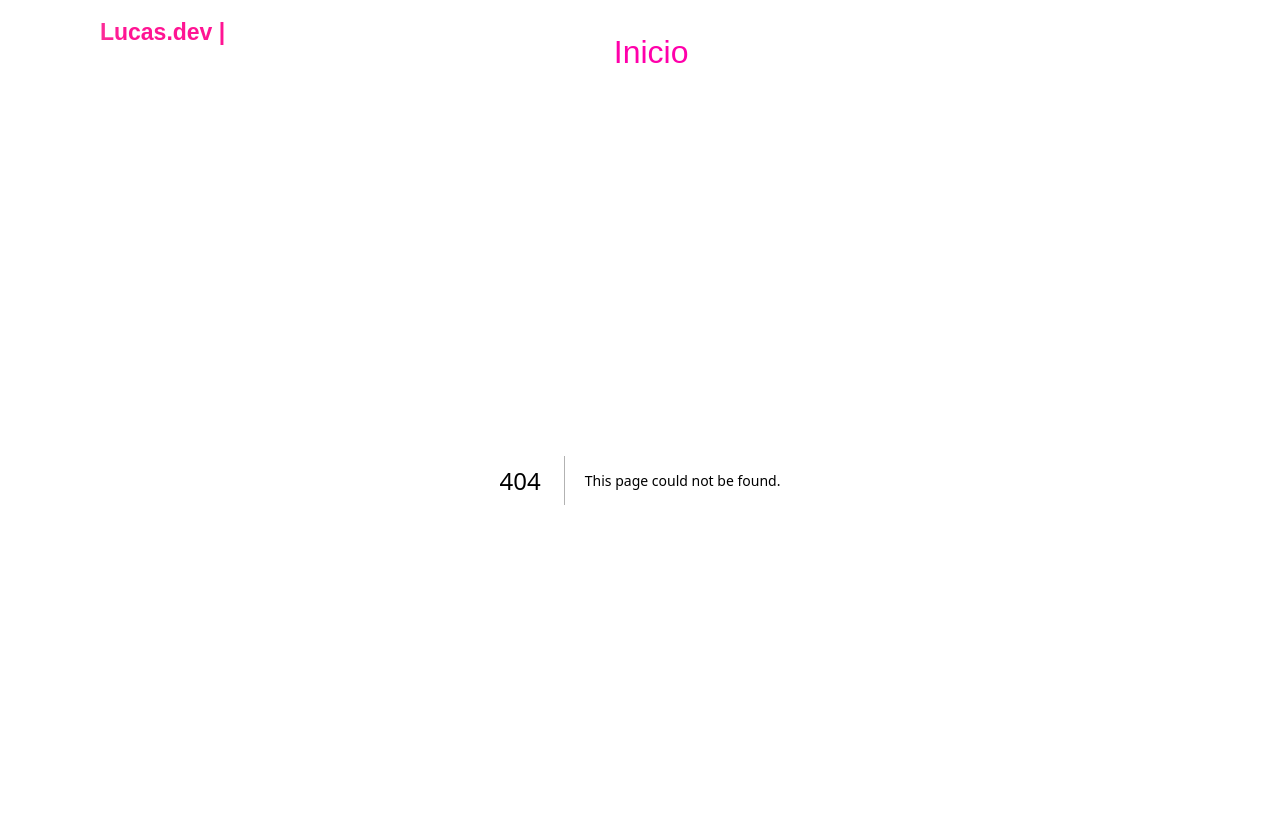
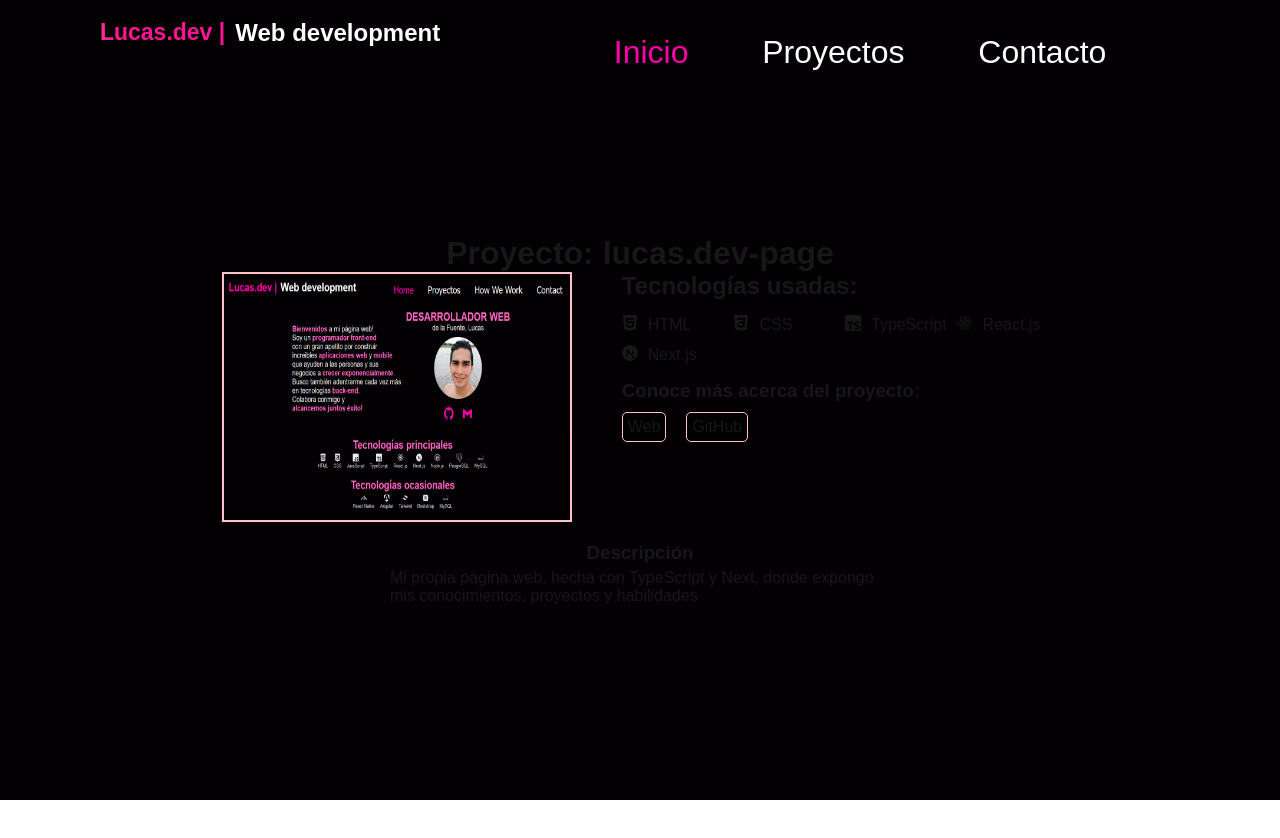
Before and after one commit to Lucano17/lucas.dev-page, a Next.js app: page /project/1 in a window 1280 px wide. Before the commit this address had no page. Shown: the top 838 px of the page. After the commit the page ends 800 px from the top, so only its background shows below. Built offline with nearby package versions, Linux system fonts and the light colour scheme.

Commit message:
ProjectPage

```diff
--- /dev/null
+++ b/src/app/project/[id]/page.module.css
@@ -0,0 +1,67 @@
+.container {
+  display: flex;
+  flex-direction: column;
+  justify-content: center;
+  align-items: center;
+}
+
+.mainContent {
+  display: flex;
+  flex-direction: row;
+  gap: 50px;
+}
+
+.projectImage {
+  border: 2px solid pink;
+}
+
+.grid {
+  display: grid;
+  grid-template-columns: repeat(4, 1fr);
+  grid-gap: 10px;
+  grid-auto-rows: minmax(auto);
+  margin-top: 15px;
+}
+
+.techsContainer {
+  display: flex;
+  align-items: center;
+  gap: 10px;
+}
+
+.linksContainer {
+  display: flex;
+  flex-direction: column;
+  margin-top: 15px;
+}
+
+.projectLinks {
+  display: flex;
+  gap: 20px;
+  margin-top: 10px;
+}
+
+.link {
+  display: flex;
+  border: 1px solid pink;
+  background-color: black;
+  border-radius: 5px;
+  padding: 5px;
+}
+
+.description {
+  display: flex;
+  flex-direction: column;
+  justify-content: center;
+  max-width: 500px;
+  margin-top: 20px;
+  padding-bottom: 40px;
+}
+
+.description h3 {
+  display: flex;
+  justify-content: center;
+}
+.description p {
+  margin-top: 5px;
+}
--- /dev/null
+++ b/src/app/project/[id]/page.tsx
@@ -0,0 +1,103 @@
+import { projects } from "@/seed/seed";
+import { Metadata } from "next";
+import Image from "next/image";
+import { notFound } from "next/navigation";
+import styles from "./page.module.css";
+import Link from "next/link";
+import { techIcons } from "@/components/projects/ProjectCard";
+
+interface Props {
+  params: {
+    id: string;
+  };
+}
+
+export async function generateMetadata({ params }: Props): Promise<Metadata> {
+  const id = Number(params.id);
+  const project = projects.projects.find((project) => project.id === id);
+
+  if (!id) {
+    return {
+      title: "Lucas.dev | Not found",
+      description: "Página del proyecto no encontrada",
+    };
+  }
+
+  try {
+    if (!projects) throw new Error("Project not found");
+
+    return {
+      title: `Lucas.dev | ${project?.title}`,
+      description: `Página del proyecto ${project?.title}`,
+    };
+  } catch (error) {
+    console.log(error);
+    return {
+      title: "Lucas.dev | Not found",
+      description: "Página del proyecto no encontrada",
+    };
+  }
+}
+
+export default async function ProjectPage({ params }: Props) {
+  const id = Number(params.id);
+  const project = projects.projects.find((project) => project.id === id);
+
+  if (!project) {
+    notFound();
+  }
+  return (
+    <div className={styles.container}>
+      <h1>Proyecto: {project?.title}</h1>
+      <div className={styles.mainContent}>
+        <Image
+          src={`/projects/${project.images}`}
+          alt={`${project.title}` || "Imagen del proyecto"}
+          width={350}
+          height={250}
+          className={styles.projectImage}
+        />
+        <div>
+          <div className={styles.data}>
+            <h2>Tecnologías usadas:</h2>
+            <div className={styles.grid}>
+              {project.techsUsed?.map((tech) => (
+                <div
+                  key={`${tech.name}-${id}`}
+                  className={styles.techsContainer}
+                >
+                  <p>{techIcons[tech.name || ""] || null}</p>
+                  <p>{tech.name}</p>
+                </div>
+              ))}
+            </div>
+          </div>
+          <div className={styles.linksContainer}>
+            <h3>Conoce más acerca del proyecto:</h3>
+            <div className={styles.projectLinks}>
+              <Link
+                href={`${project.webLink}`}
+                target="_blank"
+                className={styles.link}
+              >
+                Web
+              </Link>
+              <Link
+                href={`${project.gitHubLink}`}
+                target="_blank"
+                className={styles.link}
+              >
+                GitHub
+              </Link>
+            </div>
+          </div>
+        </div>
+      </div>
+
+      <div className={styles.description}>
+        <h3>Descripción</h3>
+        <p>{project.description}</p>
+      </div>
+    </div>
+  );
+}
--- a/src/components/projects/ProjectCard.tsx
+++ b/src/components/projects/ProjectCard.tsx
@@ -69,6 +69,7 @@ export const ProjectCard = ({ project }: Props) => {
           <IoLogoGithub className={`${styles.linkItem} ${styles.gitItem}`} />
         </Link>
       </div>
+      <Link href={`/project/${project?.id}`}>
         <h3>{project?.title}</h3>
 
         <div className={styles.imagesContainer}>
@@ -95,6 +96,7 @@ export const ProjectCard = ({ project }: Props) => {
               ))
             : ""}
         </div>
+      </Link>
     </div>
   );
 };
```
Lines whose indentation alone changed are shown as unchanged.
